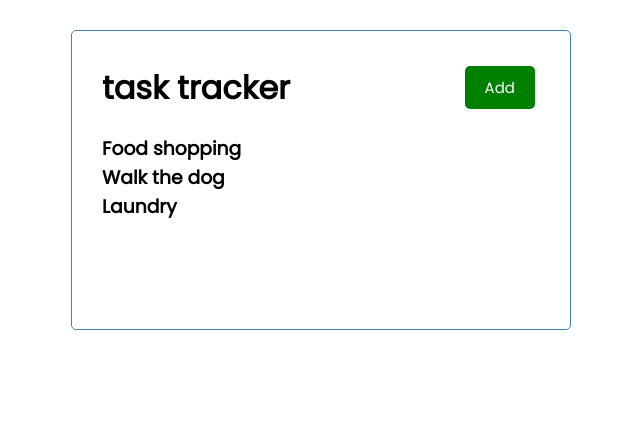
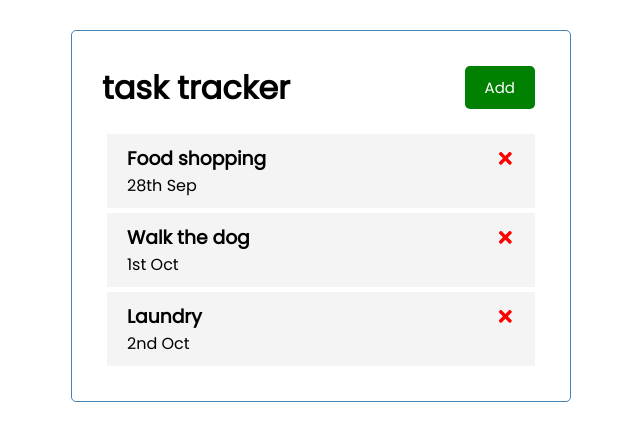
Before and after one commit to septimiu-gocity/react-training, a React (Create React App) app: page / in a window 1280 px wide. Shown: the top 440 px of the page, without its empty margins (319-959 px from the left). Built offline with nearby package versions, Linux system fonts and the light colour scheme.

Commit message:
added task removal

```diff
--- a/package.json
+++ b/package.json
@@ -8,6 +8,7 @@
     "@testing-library/user-event": "^13.5.0",
     "react": "^18.2.0",
     "react-dom": "^18.2.0",
+    "react-icons": "^4.11.0",
     "react-scripts": "5.0.1",
     "web-vitals": "^2.1.4"
   },
--- a/src/App.js
+++ b/src/App.js
@@ -24,10 +24,16 @@
         },
     ]);
 
+    // Delete task
+
+    const deleteTask = (id) => {
+        setTasks(tasks.filter((task) => task.id !== id));
+    };
+
     return (
         <div className="container">
             <Header />
-            <Tasks tasks={tasks}/>
+            {tasks.length > 0 ? <Tasks tasks={tasks} onDelete={deleteTask} /> : "No tasks to show!"}
         </div>
     );
 }
--- /dev/null
+++ b/src/components/Task.js
@@ -0,0 +1,15 @@
+import React from "react";
+import { FaTimes } from "react-icons/fa";
+
+const Task = ({ task, onDelete }) => {
+    return (
+        <div className="task">
+            <h3>
+                {task.text} <FaTimes style={{ color: "red", cursor: "pointer" }} onClick={() => onDelete(task.id)} />
+            </h3>
+            <p>{task.day}</p>
+        </div>
+    );
+};
+
+export default Task;
--- a/src/components/Tasks.js
+++ b/src/components/Tasks.js
@@ -1,10 +1,12 @@
 import React from "react";
+import Task from "./Task";
 
-const Tasks = ({ tasks }) => {
+
+const Tasks = ({ tasks, onDelete }) => {
     return (
         <React.Fragment>
             {tasks.map((task) => (
-                <h3 key={task.id}>{task.text}</h3>
+                <Task key={task.id} task={task} onDelete={onDelete}/>
             ))}
         </React.Fragment>
     );
```
Also changed, not shown: 1 other file (tests, documents, lock files or other folders).
